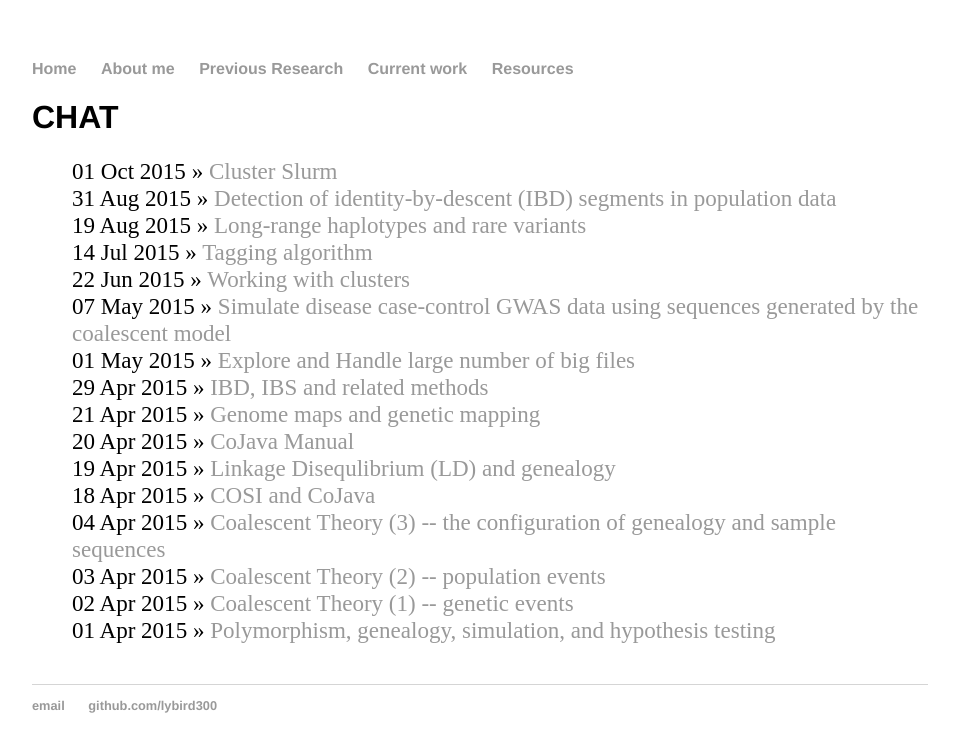
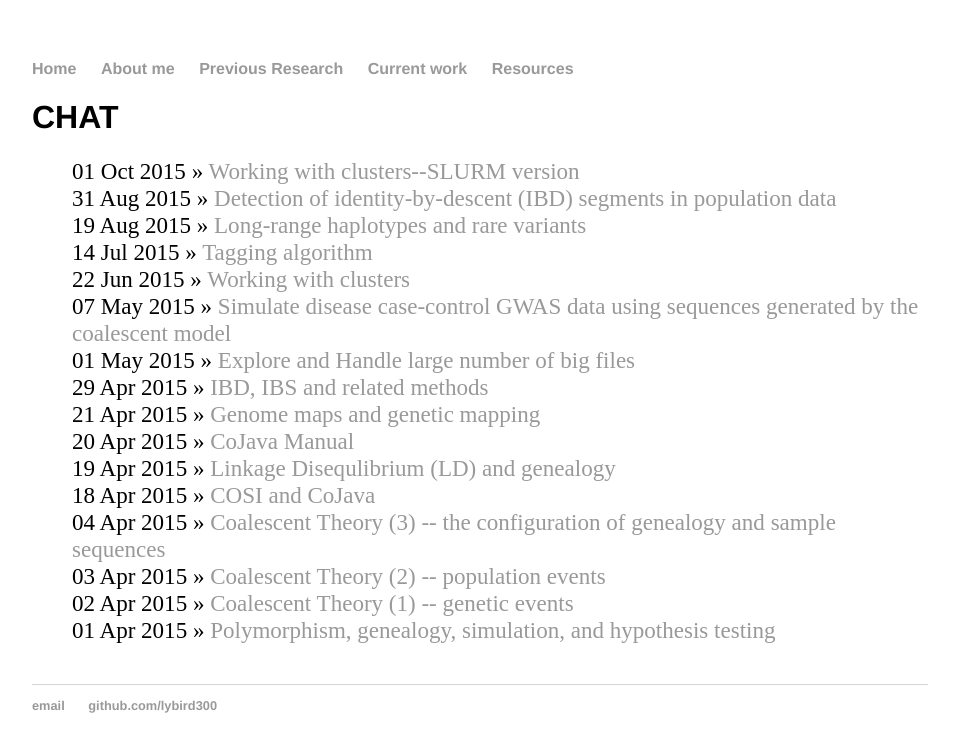
Before and after one commit to lybird300/lybird300.github.io, a Jekyll site: the page built from now/index.html, in a window 1280 px wide. Shown: the top 752 px of the page, without its empty margins (160-1119 px from the left). Built offline with Jekyll 4.4.1, drawn with Linux system fonts in a browser that asks for light colours.

Commit message:
Update 2015-10-01-cluster-slurm.md

```diff
--- a/_posts/2015-10-01-cluster-slurm.md
+++ b/_posts/2015-10-01-cluster-slurm.md
@@ -1,4 +1,9 @@
-<h2>SLURM commands</h2>
+---
+layout: post
+title: "Working with clusters--SLURM version"
+date: 2015-10-01
+---
+<h2>Useful SLURM commands</h2>
 SLURM commands are different than previous PBS commands. Below are a few commonly used commands.
 <ul>
 <li>List contents of the queue: squeue</li>
```
